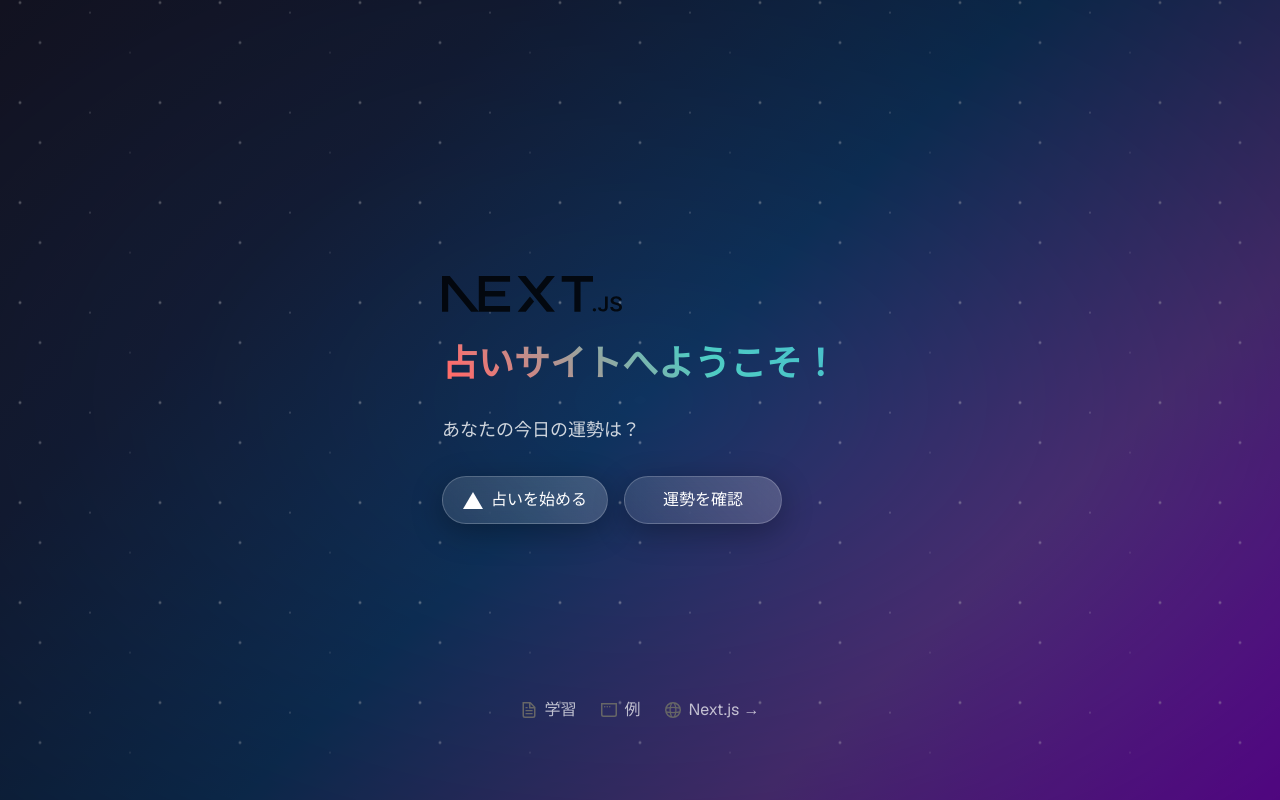
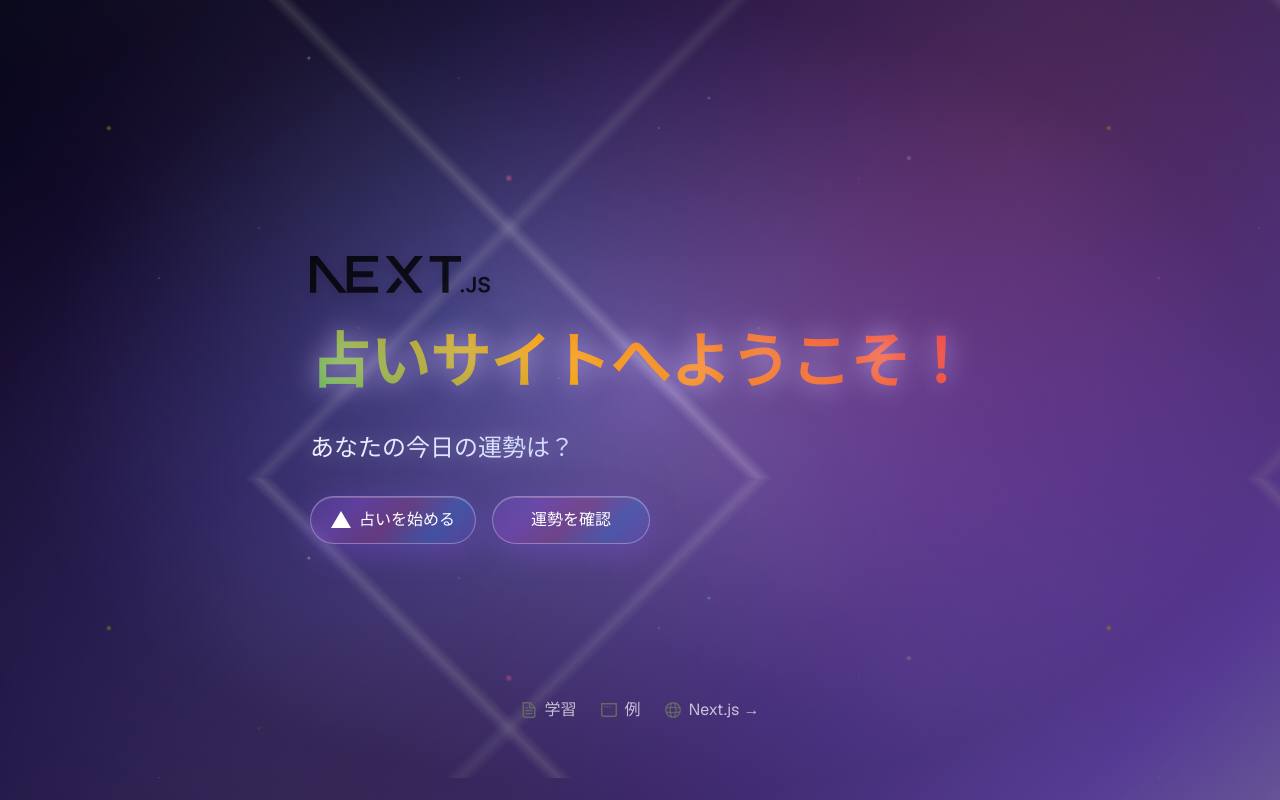
Before and after one commit to soreikeonti-web/uranai-hoshiful, a Next.js app: page / in a window 1280 px wide. Built offline with nearby package versions, Linux system fonts and the light colour scheme.

Commit message:
feat: 背景を神秘的なデザインに変更

```diff
--- a/src/app/globals.css
+++ b/src/app/globals.css
@@ -27,7 +27,11 @@
 
 /* 神秘的な背景デザイン */
 .mystical-background {
-  background: linear-gradient(135deg, #1a1a2e 0%, #16213e 25%, #0f3460 50%, #533483 75%, #7209b7 100%);
+  background:
+    radial-gradient(circle at 20% 80%, rgba(120, 119, 198, 0.3) 0%, transparent 50%),
+    radial-gradient(circle at 80% 20%, rgba(255, 119, 198, 0.3) 0%, transparent 50%),
+    radial-gradient(circle at 40% 40%, rgba(120, 219, 255, 0.2) 0%, transparent 50%),
+    linear-gradient(135deg, #0c0c2c 0%, #1a0b3d 15%, #2d1b69 35%, #4a2c7a 55%, #6b46c1 75%, #8b5cf6 90%, #a78bfa 100%);
   position: relative;
   overflow: hidden;
 }
@@ -40,15 +44,31 @@
   right: 0;
   bottom: 0;
   background-image:
-    radial-gradient(2px 2px at 20px 30px, #eee, transparent),
-    radial-gradient(2px 2px at 40px 70px, rgba(255,255,255,0.8), transparent),
-    radial-gradient(1px 1px at 90px 40px, #fff, transparent),
-    radial-gradient(1px 1px at 130px 80px, rgba(255,255,255,0.6), transparent),
-    radial-gradient(2px 2px at 160px 30px, #ddd, transparent);
+    /* 大きな星 */
+    radial-gradient(3px 3px at 100px 150px, #ffd700, transparent),
+    radial-gradient(2px 2px at 300px 80px, #ffffff, transparent),
+    radial-gradient(4px 4px at 500px 200px, #ff69b4, transparent),
+    radial-gradient(2px 2px at 700px 120px, #87ceeb, transparent),
+    radial-gradient(3px 3px at 900px 180px, #dda0dd, transparent),
+
+    /* 小さな星 */
+    radial-gradient(1px 1px at 150px 300px, #ffffff, transparent),
+    radial-gradient(1px 1px at 250px 250px, #ffd700, transparent),
+    radial-gradient(1px 1px at 350px 350px, #ff69b4, transparent),
+    radial-gradient(1px 1px at 450px 100px, #87ceeb, transparent),
+    radial-gradient(1px 1px at 550px 400px, #dda0dd, transparent),
+    radial-gradient(1px 1px at 650px 150px, #ffffff, transparent),
+    radial-gradient(1px 1px at 750px 350px, #ffd700, transparent),
+    radial-gradient(1px 1px at 850px 200px, #ff69b4, transparent),
+
+    /* 星座の線 */
+    linear-gradient(45deg, transparent 49%, rgba(255,255,255,0.3) 50%, transparent 51%),
+    linear-gradient(-45deg, transparent 49%, rgba(255,255,255,0.2) 50%, transparent 51%);
+
   background-repeat: repeat;
-  background-size: 200px 100px;
-  animation: sparkle 20s linear infinite;
-  opacity: 0.6;
+  background-size: 1000px 500px;
+  animation: sparkle 25s linear infinite;
+  opacity: 0.8;
 }
 
 .mystical-background::after {
@@ -58,23 +78,58 @@
   left: 0;
   right: 0;
   bottom: 0;
-  background: radial-gradient(ellipse at center, transparent 0%, rgba(0,0,0,0.3) 100%);
+  background:
+    radial-gradient(ellipse at center, transparent 0%, rgba(0,0,0,0.4) 70%),
+    radial-gradient(ellipse at 30% 70%, rgba(139, 92, 246, 0.1) 0%, transparent 50%),
+    radial-gradient(ellipse at 70% 30%, rgba(168, 85, 247, 0.1) 0%, transparent 50%);
+  pointer-events: none;
+}
+
+/* クリスタル効果 */
+.mystical-background .crystal-effect {
+  position: absolute;
+  width: 100%;
+  height: 100%;
+  background:
+    linear-gradient(45deg, transparent 30%, rgba(255,255,255,0.1) 50%, transparent 70%),
+    linear-gradient(-45deg, transparent 30%, rgba(255,255,255,0.05) 50%, transparent 70%);
+  animation: crystalShimmer 4s ease-in-out infinite;
   pointer-events: none;
 }
 
 @keyframes sparkle {
-  0% { transform: translateY(0px); }
-  100% { transform: translateY(-100px); }
+  0% { transform: translateY(0px) translateX(0px); }
+  25% { transform: translateY(-25px) translateX(10px); }
+  50% { transform: translateY(-50px) translateX(-5px); }
+  75% { transform: translateY(-75px) translateX(15px); }
+  100% { transform: translateY(-100px) translateX(0px); }
+}
+
+@keyframes crystalShimmer {
+  0%, 100% { opacity: 0.3; transform: scale(1); }
+  50% { opacity: 0.6; transform: scale(1.02); }
 }
 
 /* テキストの神秘的な効果 */
 .mystical-text {
-  background: linear-gradient(45deg, #ffd700, #ff6b6b, #4ecdc4, #45b7d1, #96ceb4, #feca57);
-  background-size: 300% 300%;
+  background: linear-gradient(45deg, #ffd700, #ff69b4, #8b5cf6, #06b6d4, #10b981, #f59e0b, #ef4444, #8b5cf6);
+  background-size: 400% 400%;
+  -webkit-background-clip: text;
+  -webkit-text-fill-color: transparent;
+  background-clip: text;
+  animation: gradientShift 4s ease-in-out infinite;
+  text-shadow: 0 0 30px rgba(255, 255, 255, 0.5);
+  filter: drop-shadow(0 0 10px rgba(139, 92, 246, 0.3));
+}
+
+.mystical-subtitle {
+  background: linear-gradient(45deg, #ffffff, #e0e7ff, #c7d2fe, #a5b4fc);
+  background-size: 200% 200%;
   -webkit-background-clip: text;
   -webkit-text-fill-color: transparent;
   background-clip: text;
   animation: gradientShift 3s ease-in-out infinite;
+  text-shadow: 0 0 20px rgba(255, 255, 255, 0.3);
 }
 
 @keyframes gradientShift {
@@ -85,15 +140,47 @@
 
 /* 神秘的なボタンスタイル */
 .mystical-button {
-  background: linear-gradient(45deg, rgba(255,255,255,0.1), rgba(255,255,255,0.2));
-  backdrop-filter: blur(10px);
-  border: 1px solid rgba(255,255,255,0.2);
-  box-shadow: 0 8px 32px rgba(0,0,0,0.3);
-  transition: all 0.3s ease;
+  background: linear-gradient(135deg,
+    rgba(139, 92, 246, 0.2) 0%,
+    rgba(168, 85, 247, 0.3) 25%,
+    rgba(236, 72, 153, 0.2) 50%,
+    rgba(59, 130, 246, 0.3) 75%,
+    rgba(139, 92, 246, 0.2) 100%);
+  backdrop-filter: blur(15px);
+  border: 1px solid rgba(255, 255, 255, 0.3);
+  box-shadow:
+    0 8px 32px rgba(139, 92, 246, 0.3),
+    inset 0 1px 0 rgba(255, 255, 255, 0.2);
+  transition: all 0.4s ease;
+  position: relative;
+  overflow: hidden;
+}
+
+.mystical-button::before {
+  content: '';
+  position: absolute;
+  top: 0;
+  left: -100%;
+  width: 100%;
+  height: 100%;
+  background: linear-gradient(90deg, transparent, rgba(255, 255, 255, 0.2), transparent);
+  transition: left 0.5s;
 }
 
 .mystical-button:hover {
-  background: linear-gradient(45deg, rgba(255,255,255,0.2), rgba(255,255,255,0.3));
-  box-shadow: 0 12px 40px rgba(0,0,0,0.4);
-  transform: translateY(-2px);
+  background: linear-gradient(135deg,
+    rgba(139, 92, 246, 0.3) 0%,
+    rgba(168, 85, 247, 0.4) 25%,
+    rgba(236, 72, 153, 0.3) 50%,
+    rgba(59, 130, 246, 0.4) 75%,
+    rgba(139, 92, 246, 0.3) 100%);
+  box-shadow:
+    0 12px 40px rgba(139, 92, 246, 0.4),
+    inset 0 1px 0 rgba(255, 255, 255, 0.3);
+  transform: translateY(-3px) scale(1.02);
+  border-color: rgba(255, 255, 255, 0.4);
 }
+
+.mystical-button:hover::before {
+  left: 100%;
+}
--- a/src/app/page.tsx
+++ b/src/app/page.tsx
@@ -3,9 +3,10 @@
 export default function Home() {
   return (
     <div className="mystical-background font-sans grid grid-rows-[20px_1fr_20px] items-center justify-items-center min-h-screen p-8 pb-20 gap-16 sm:p-20">
+      <div className="crystal-effect"></div>
       <main className="flex flex-col gap-[32px] row-start-2 items-center sm:items-start relative z-10">
         <Image
-          className="dark:invert opacity-80"
+          className="dark:invert opacity-80 drop-shadow-lg"
           src="/next.svg"
           alt="Next.js logo"
           width={180}
@@ -13,8 +14,8 @@
           priority
         />
 
-      <h1 className="mystical-text text-4xl font-bold text-center sm:text-left">占いサイトへようこそ！</h1>
-      <p className="text-lg text-white/80 text-center sm:text-left">あなたの今日の運勢は？</p>
+      <h1 className="mystical-text text-5xl sm:text-6xl font-bold text-center sm:text-left leading-tight">占いサイトへようこそ！</h1>
+      <p className="mystical-subtitle text-xl sm:text-2xl text-center sm:text-left font-medium">あなたの今日の運勢は？</p>
 
         <div className="flex gap-4 items-center flex-col sm:flex-row">
           <a
```
